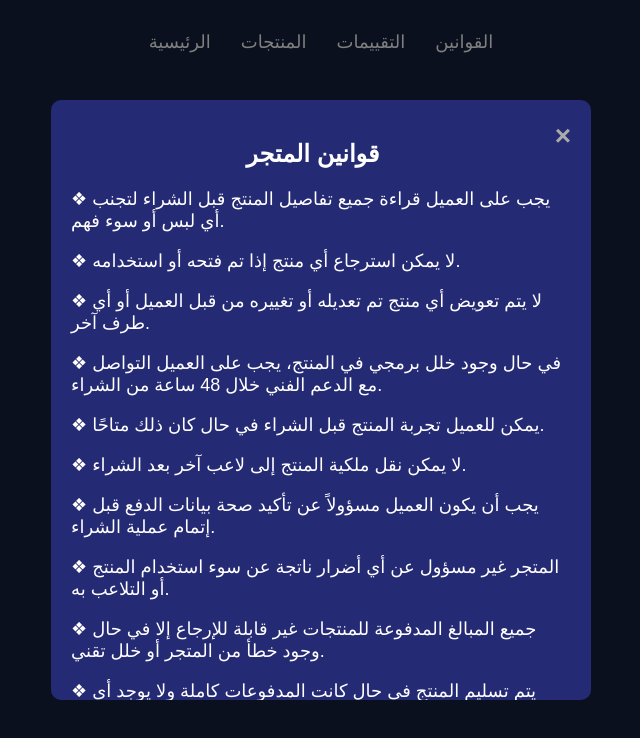
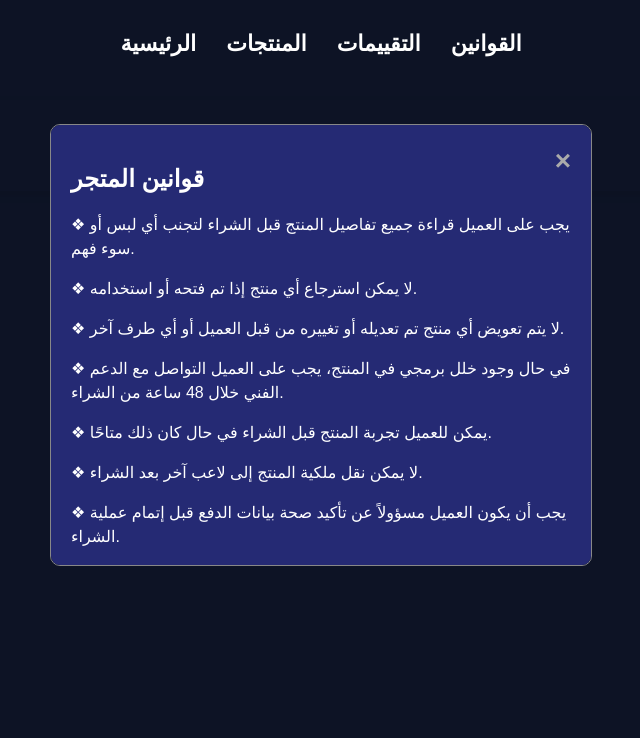
Before and after one commit to fahad1212w/masterbot.github.io, a plain HTML site: page rules.html in a window 1280 px wide. Both pictures are taken after a click on the element "قوانين المتجر". Shown: the whole page, without its empty margins (319-959 px from the left). Drawn offline with Linux system fonts and the light colour scheme.

Commit message:
Update rules.html

```diff
--- a/rules.html
+++ b/rules.html
@@ -2,18 +2,9 @@
 <html lang="ar">
 <head>
   <meta charset="UTF-8">
-  <title>قوانين المتجر - Master Bot</title>
-  <link rel="stylesheet" href="style.css">
+  <meta name="viewport" content="width=device-width, initial-scale=1.0">
+  <title>قوانين المتجر</title>
   <style>
-    /* تصميم الصفحة الأساسية */
-    body {
-      background-color: #16213e;
-      color: white;
-      font-family: Arial, sans-serif;
-      margin: 0;
-      padding: 0;
-    }
-
     /* تصميم الروابط في الأعلى */
     ul {
       position: fixed;
@@ -30,7 +21,8 @@
     }
 
     ul li {
-      font-size: 18px;
+      font-size: 22px; /* تكبير حجم الخط */
+      font-weight: bold; /* جعل الخط عريض */
     }
 
     a {
@@ -43,79 +35,84 @@
       color: lightgreen;
     }
 
-    /* إضفاء تنسيق المربع الذي يحتوي على القوانين */
+    /* تعديل الخلفية للصفحة */
+    body {
+      background-color: #16213e; /* خلفية الصفحة */
+      color: white; /* تغيير لون النص إلى الأبيض */
+      font-family: Arial, sans-serif; /* تحديد الخط */
+      margin: 0;
+      padding: 0;
+    }
+
+    /* تنسيق المربع الذي يحتوي على النص "قوانين المتجر" */
     .rules-box {
-      background-color: #16213e;
-      color: white;
-      border-radius: 8px;
-      padding: 20px;
-      margin: 100px auto 20px auto;
-      width: 80%;
-      max-width: 500px;
+      background-color: #16213e; /* لون المربع */
+      color: white; /* تغيير لون النص في المربع إلى الأبيض */
+      border-radius: 8px; /* تدوير الزوايا */
+      padding: 20px; /* إضافة مسافة داخلية للمربع */
+      margin: 20px;
+      box-shadow: 0 4px 8px rgba(0, 0, 0, 0.1); /* إضافة ظل خفيف للمربع */
+      width: 60%;
+      margin: 100px auto;
+      cursor: pointer;
       text-align: center;
-      cursor: pointer;
-      transition: background-color 0.3s ease;
     }
 
     .rules-box:hover {
-      background-color: #3a3a3a;
+      background-color: #45a049;
     }
 
-    /* تصميم نافذة القوانين المنبثقة */
+    /* تنسيق نافذة القوانين المنبثقة */
     .modal {
       display: none;
       position: fixed;
+      z-index: 1;
+      left: 0;
       top: 0;
-      left: 0;
       width: 100%;
       height: 100%;
-      background-color: rgba(0, 0, 0, 0.5);
-      z-index: 9999;
-      justify-content: center;
-      align-items: center;
+      overflow: auto;
+      background-color: rgb(0, 0, 0);
+      background-color: rgba(0, 0, 0, 0.4);
+      padding-top: 60px;
     }
 
     .modal-content {
       background-color: #252a74;
+      margin: 5% auto;
       padding: 20px;
-      border-radius: 10px;
+      border: 1px solid #888;
       width: 80%;
       max-width: 500px;
-      overflow-y: scroll;
-      max-height: 70vh;
+      border-radius: 10px;
+      overflow-y: auto;
+      max-height: 400px; /* تحديد أقصى ارتفاع للنافذة المنبثقة */
     }
 
     .close-btn {
       color: #aaa;
+      float: right;
       font-size: 28px;
       font-weight: bold;
       cursor: pointer;
-      float: right;
     }
 
-    .close-btn:hover {
+    .close-btn:hover,
+    .close-btn:focus {
       color: black;
+      text-decoration: none;
+      cursor: pointer;
     }
 
-    .modal-title {
-      text-align: center;
-      font-size: 24px;
-      margin-bottom: 20px;
+    .modal p {
+      font-size: 16px;
+      line-height: 1.5;
     }
-
-    .modal-rule {
-      margin-bottom: 15px;
-    }
-
-    .modal-rule p {
-      font-size: 18px;
-    }
-
   </style>
 </head>
 <body>
 
-  <!-- الروابط في أعلى الصفحة -->
+  <!-- قائمة الروابط في الأعلى -->
   <ul>
     <li><a href="index.html">الرئيسية</a></li>
     <li><a href="products.html">المنتجات</a></li>
@@ -123,24 +120,29 @@
     <li><a href="rules.html">القوانين</a></li>
   </ul>
 
-  <!-- المربع الذي يحتوي على "قوانين المتجر" -->
+  <!-- المربع الذي يحتوي على النص "قوانين" -->
   <div id="rulesBox" class="rules-box">
-    <h2>قوانين المتجر</h2>
+    <p>قوانين المتجر</p>
   </div>
 
   <!-- نافذة منبثقة لعرض القوانين -->
-  <div class="modal" id="rulesModal">
+  <div id="rulesModal" class="modal">
     <div class="modal-content">
-      <span class="close-btn" id="closeModal">×</span>
-      <h2 class="modal-title">قوانين المتجر</h2>
-      <div class="modal-rules">
-        <!-- سيتم إضافة القوانين هنا -->
-      </div>
+      <span class="close-btn">&times;</span>
+      <h2>قوانين المتجر</h2>
+      <div id="rulesContent"></div>
     </div>
   </div>
 
   <script>
-    // القوانين التي سيتم عرضها
+    // عند تحميل الصفحة
+    document.addEventListener('DOMContentLoaded', function() {
+      // المربع الذي يحتوي على النص "قوانين"
+      const rulesBox = document.getElementById('rulesBox');
+      const rulesModal = document.getElementById('rulesModal');
+      const rulesContent = document.getElementById('rulesContent');
+
+      // القوانين المبدئية (تم إضافتها هنا مباشرة)
       const rules = [
         "❖ يجب على العميل قراءة جميع تفاصيل المنتج قبل الشراء لتجنب أي لبس أو سوء فهم.",
         "❖ لا يمكن استرجاع أي منتج إذا تم فتحه أو استخدامه.",
@@ -160,43 +162,31 @@
         "❖ جميع المبيعات نهائية ولا يمكن استرجاع المبالغ المدفوعة إلا في حالات نادرة وموافقة الدعم الفني."
       ];
 
-    // عرض القوانين عند الضغط على المربع
-    document.getElementById('rulesBox').addEventListener('click', function() {
-      const modal = document.getElementById('rulesModal');
-      const modalRules = document.querySelector('.modal-rules');
-
-      // إفراغ محتوى القوانين القديم قبل إضافتها
-      modalRules.innerHTML = '';
-
-      // إضافة كل قانون داخل النافذة المنبثقة
+      // عند النقر على المربع لعرض القوانين
+      rulesBox.addEventListener('click', function() {
+        rulesContent.innerHTML = ''; // إفراغ المحتوى السابق
         rules.forEach(rule => {
-        const ruleElement = document.createElement('div');
-        ruleElement.classList.add('modal-rule');
-        const ruleText = document.createElement('p');
-        ruleText.textContent = rule;
-        ruleElement.appendChild(ruleText);
-        modalRules.appendChild(ruleElement);
+          const p = document.createElement('p');
+          p.textContent = rule;
+          rulesContent.appendChild(p);
         });
-
-      // إظهار النافذة المنبثقة
-      modal.style.display = 'flex';
+        rulesModal.style.display = 'block';
         document.body.style.overflow = 'hidden'; // تعطيل التمرير عند ظهور النافذة
       });
 
-    // إغلاق النافذة عند الضغط على زر الإغلاق
-    document.getElementById('closeModal').addEventListener('click', function() {
-      const modal = document.getElementById('rulesModal');
-      modal.style.display = 'none';
+      // إغلاق النافذة المنبثقة عند النقر على زر الإغلاق
+      document.querySelector('.close-btn').addEventListener('click', function() {
+        rulesModal.style.display = 'none';
         document.body.style.overflow = 'auto'; // إعادة التمرير بعد إغلاق النافذة
       });
 
-    // إغلاق النافذة إذا تم الضغط خارجها
+      // إغلاق النافذة إذا تم النقر خارجها
       window.addEventListener('click', function(event) {
-      const modal = document.getElementById('rulesModal');
-      if (event.target === modal) {
-        modal.style.display = 'none';
+        if (event.target == rulesModal) {
+          rulesModal.style.display = 'none';
           document.body.style.overflow = 'auto';
         }
+      });
     });
   </script>
 
```
Lines whose indentation alone changed are shown as unchanged.
